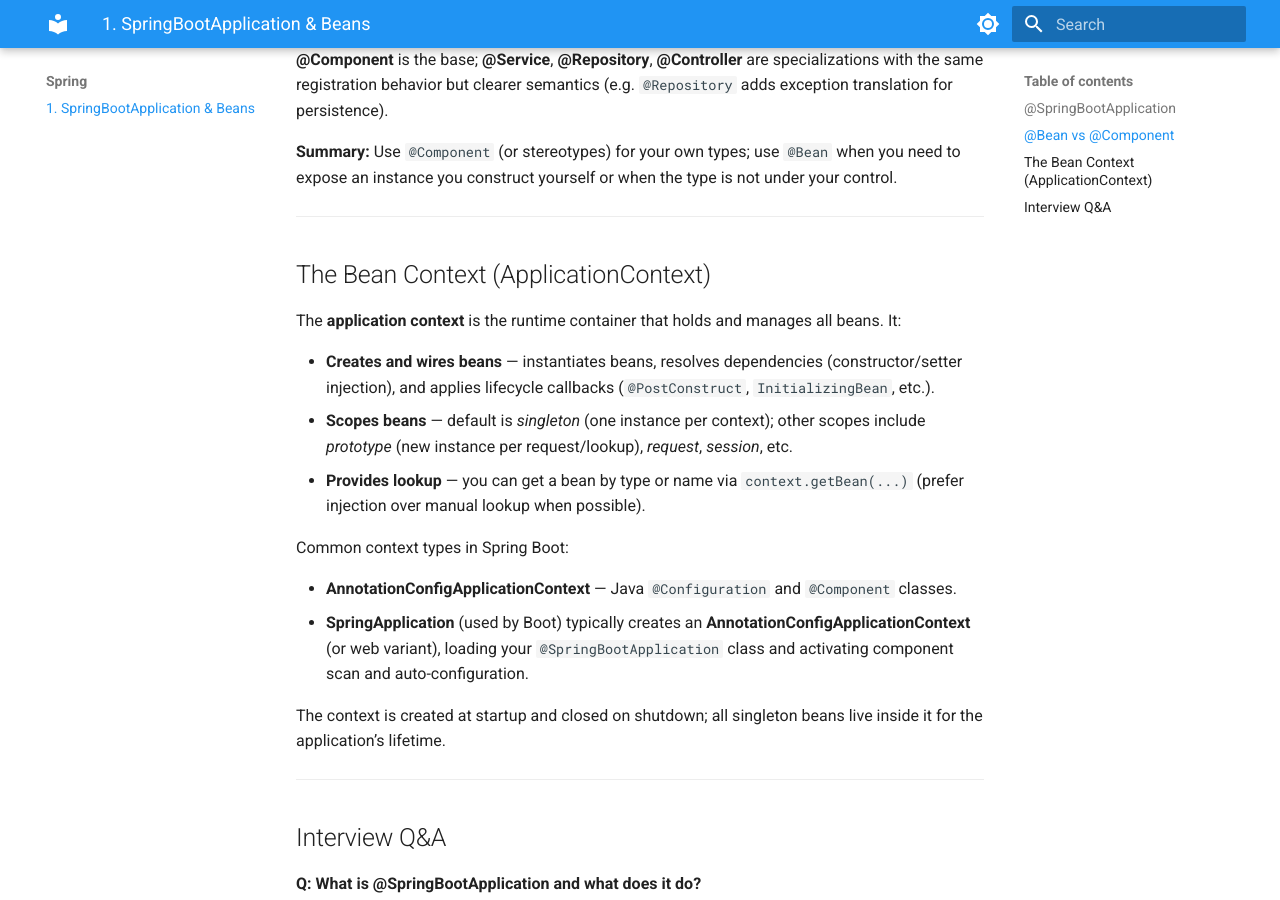
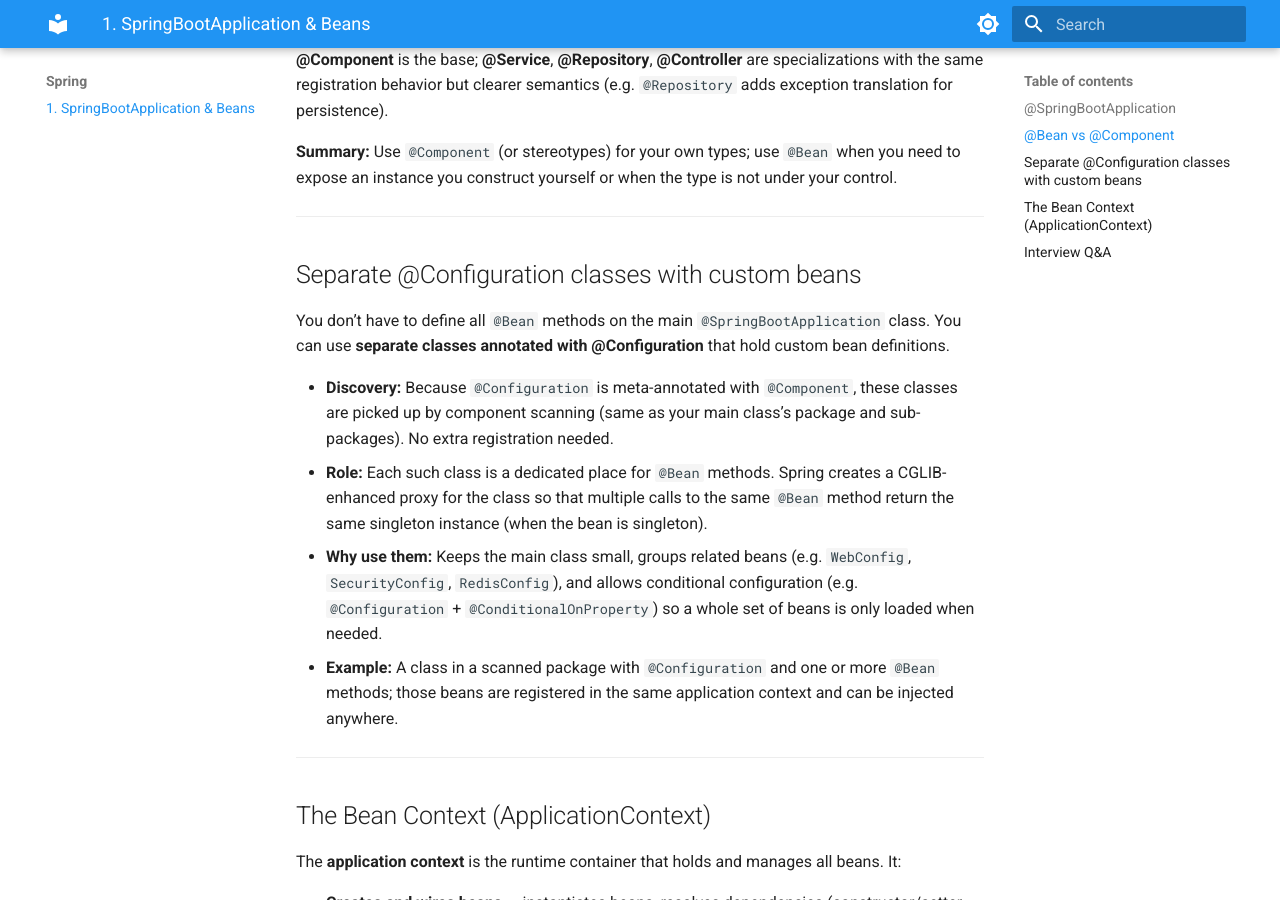
Before and after one commit to Grigorov-Georgi/brain-dump, an MkDocs documentation site: the page built from docs/spring/spring-boot-application-and-beans.md, in a window 1280 px wide and 900 px high, scrolled down 1188 px. Built offline with MkDocs 1.6.1 and Material for MkDocs 9.7.7, drawn with Linux system fonts in a browser that asks for light colours.

Commit message:
chore: update spring md
Signed-off-by: Grigorov-Georgi <georgi.grigorov@limechain.tech>

```diff
--- a/docs/spring/spring-boot-application-and-beans.md
+++ b/docs/spring/spring-boot-application-and-beans.md
@@ -26,6 +26,17 @@ So a class annotated with `@SpringBootApplication` is both a configuration class
 **@Component** is the base; **@Service**, **@Repository**, **@Controller** are specializations with the same registration behavior but clearer semantics (e.g. `@Repository` adds exception translation for persistence).
 
 **Summary:** Use `@Component` (or stereotypes) for your own types; use `@Bean` when you need to expose an instance you construct yourself or when the type is not under your control.
+
+---
+
+## Separate @Configuration classes with custom beans
+
+You don’t have to define all `@Bean` methods on the main `@SpringBootApplication` class. You can use **separate classes annotated with @Configuration** that hold custom bean definitions.
+
+- **Discovery:** Because `@Configuration` is meta-annotated with `@Component`, these classes are picked up by component scanning (same as your main class’s package and sub-packages). No extra registration needed.
+- **Role:** Each such class is a dedicated place for `@Bean` methods. Spring creates a CGLIB-enhanced proxy for the class so that multiple calls to the same `@Bean` method return the same singleton instance (when the bean is singleton).
+- **Why use them:** Keeps the main class small, groups related beans (e.g. `WebConfig`, `SecurityConfig`, `RedisConfig`), and allows conditional configuration (e.g. `@Configuration` + `@ConditionalOnProperty`) so a whole set of beans is only loaded when needed.
+- **Example:** A class in a scanned package with `@Configuration` and one or more `@Bean` methods; those beans are registered in the same application context and can be injected anywhere.
 
 ---
 
```
